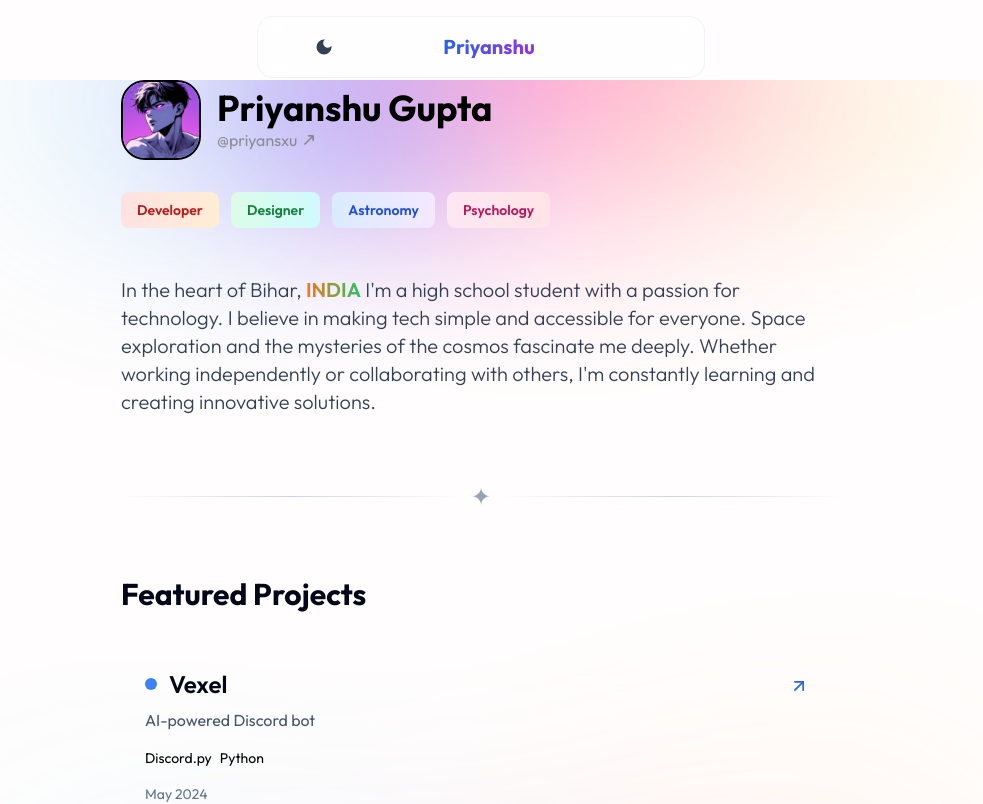
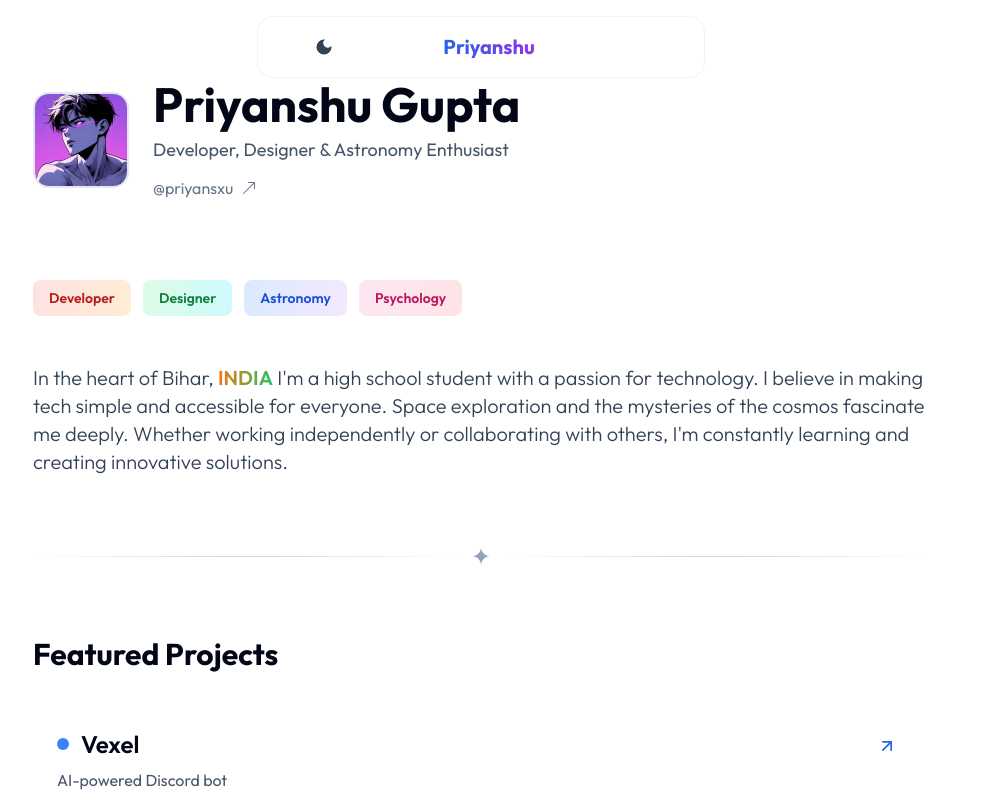
Before and after one commit to Priyansxu/Portfolio, a Next.js app: page / in a window 1280 px wide. Shown: the top 804 px of the page, without its empty margins (159-1142 px from the left). Built offline with nearby package versions, Linux system fonts and the light colour scheme.

Commit message:
Update page.js

```diff
--- a/app/page.js
+++ b/app/page.js
@@ -1,11 +1,7 @@
 "use client";
 
 import { useTheme } from "next-themes";
-import Image from "next/image";
-import { BsArrowUpRight } from "react-icons/bs";
-import Avatar from "../public/Avatar.jpg";
-import Link from "next/link";
-
+import Profile from "@/components/Profile";
 import Divider from "@/components/Divider";
 import Projects from "@/components/Projects";
 import Category from "@/components/Category";
@@ -14,48 +10,16 @@ import About from "@/components/About";
 
 export default function Home() {
   const { systemTheme, theme } = useTheme();
-  const currentTheme = theme === "system" ? systemTheme : theme;
 
   return (
-    <div className="lg:min-h-screen px-10 sm:px-20 md:px-32 lg:mb-12 lg:px-60 mx-auto max-w-[75rem]">
-      <div className="lg:h-screen 2xl:h-max max-w-[90rem] mx-auto">
-
-        <header className="flex flex-row justify-start items-center mt-20">
-          <Image
-            src={Avatar}
-            alt="Avatar"
-            width={80}
-            height={80}
-            priority
-            className="object-cover rounded-3xl border-2 border-black dark:border-white filter saturate-65"
-          />
-
-          <div className="flex flex-col ml-4">
-            <h2 className="font-bold sm:text-2xl md:text-2xl lg:text-4xl">
-              Priyanshu Gupta
-            </h2>
-
-            <Link
-              href="https://github.com/Priyansxu"
-              target="_blank"
-              className="text-[#717171bb] flex items-center"
-            >
-              <span>@priyansxu</span>
-              <BsArrowUpRight className="stroke-1 h-3 ml-1" />
-            </Link>
-          </div>
-        </header>
-
+    <div className="min-h-screen px-4 sm:px-6 md:px-8 lg:px-12 py-8 bg-white dark:bg-slate-950">
+      <div className="mx-auto max-w-4xl">
+        <Profile />
         <Category />
-
         <About />
-
         <Divider />
-
         <Projects />
-
         <Contact />
-
       </div>
     </div>
   );
```
